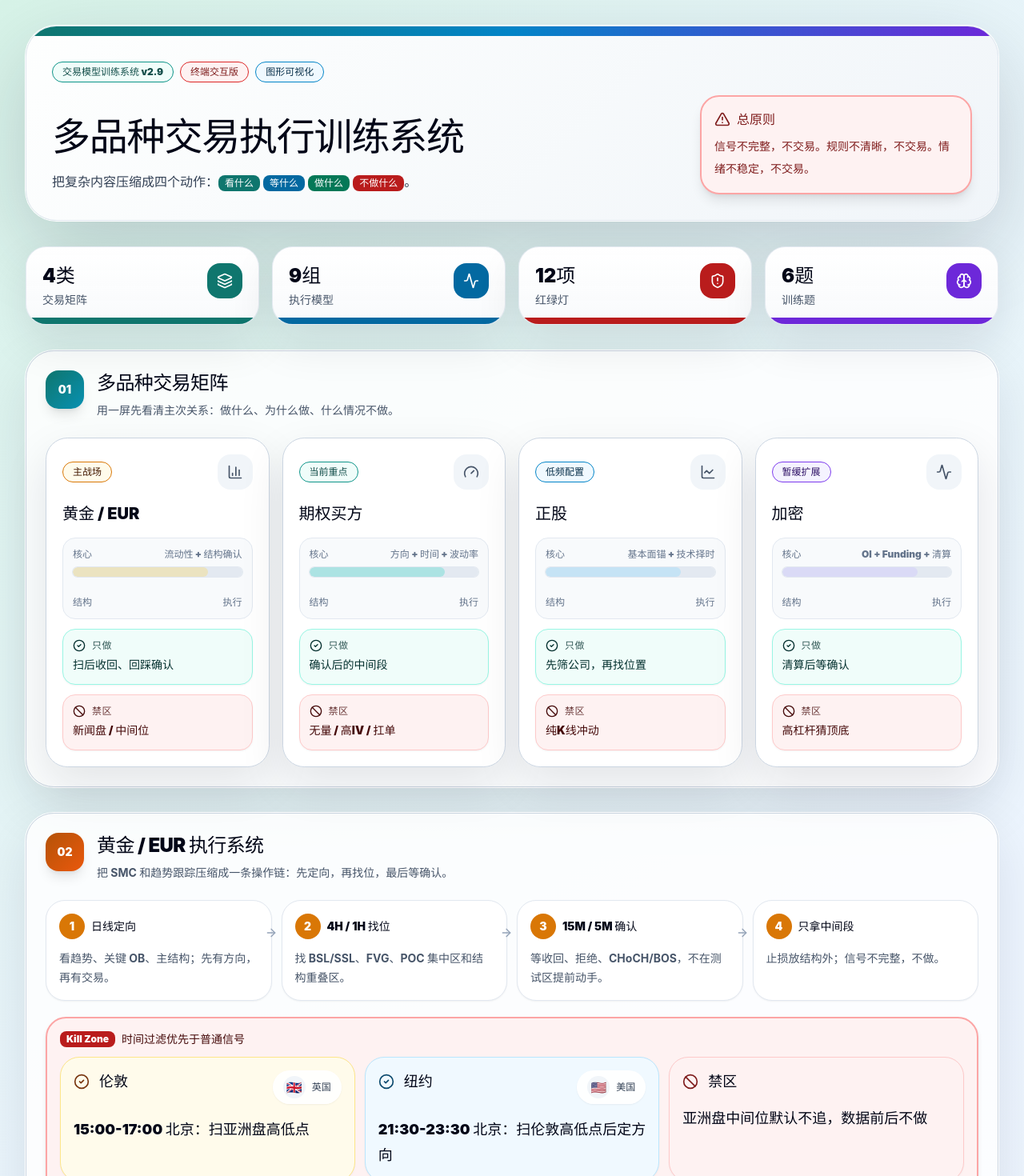
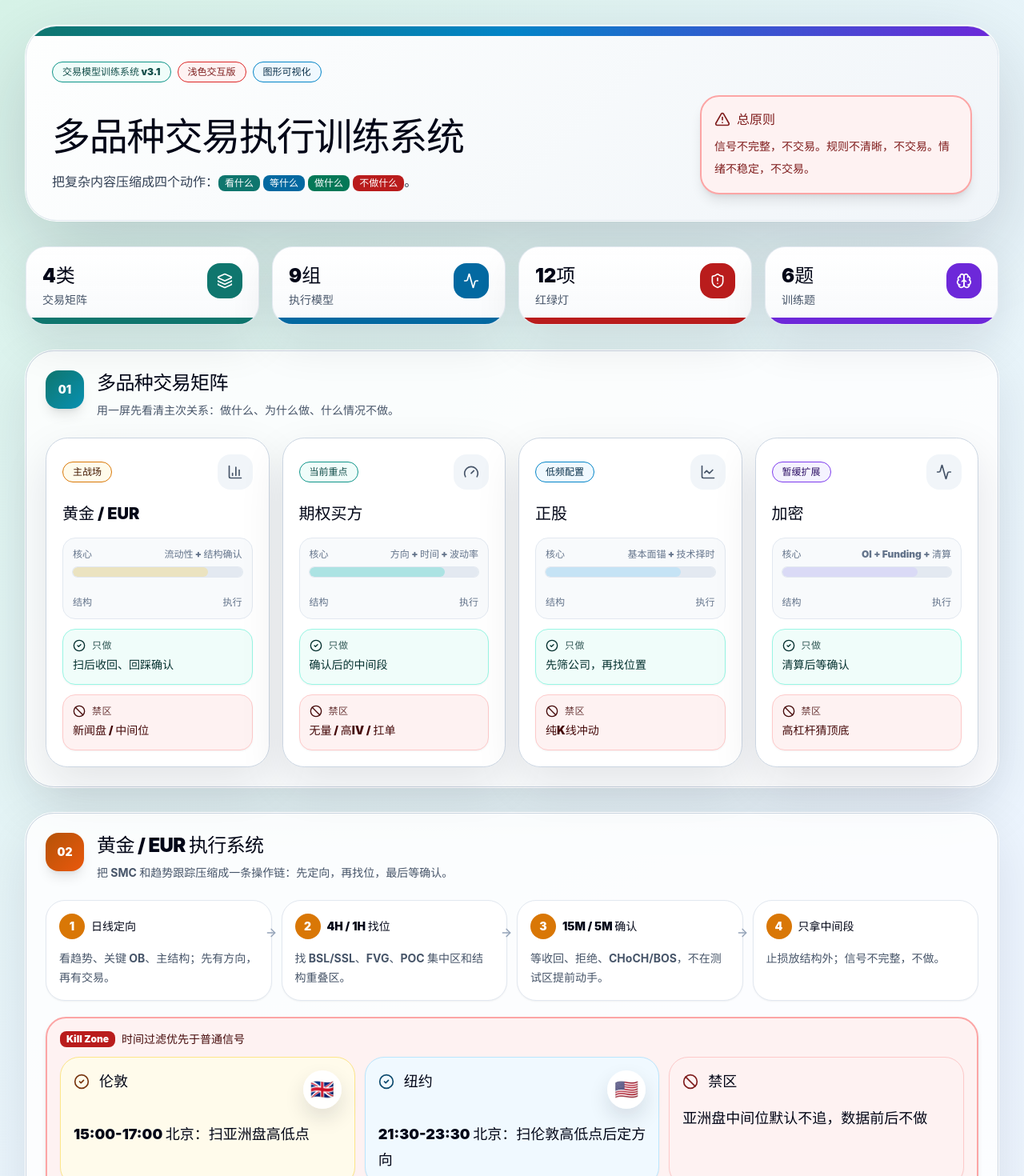
Before and after one commit to TPCapital/ModelTrade-, a React (Vite) app: page / in a window 1280 px wide. Shown: the top 1470 px of the page at 80% size. Built offline with nearby package versions, Linux system fonts and the light colour scheme.

Commit message:
Add files via upload

```diff
--- a/src/App.jsx
+++ b/src/App.jsx
@@ -389,42 +389,46 @@ function DecisionSignalBoard({ title, items, tone = "teal" }) {
   );
 }
 
-function FlagBubble({ emoji, label }) {
+function FlagBubble({ emoji }) {
   return (
-    <div className="inline-flex items-center gap-2 rounded-full border border-white/80 bg-white/90 px-3 py-1.5 shadow-sm">
-      <span className="flex h-7 w-7 items-center justify-center rounded-full bg-slate-100 text-base">{emoji}</span>
-      <span className="text-xs font-black text-slate-700">{label}</span>
-    </div>
+    <motion.div
+      whileHover={{ scale: 1.08, rotate: -4 }}
+      className="inline-flex h-12 w-12 items-center justify-center rounded-full border border-white/90 bg-white/95 text-2xl shadow-[0_12px_26px_rgba(15,23,42,0.12)]"
+      aria-label="flag"
+    >
+      <span>{emoji}</span>
+    </motion.div>
   );
 }
 
-function TrafficLightIcon({ active = "green" }) {
+function SignalLamp({ active = "green", size = "lg" }) {
   const [hovered, setHovered] = useState(false);
-  const on = hovered ? active : null;
-  const lampClass = (color) => {
-    const isOn = on === color;
+  const sizeMap = {
+    sm: { wrap: "h-14 w-14", bulb: "h-7 w-7" },
+    lg: { wrap: "h-20 w-20", bulb: "h-10 w-10" },
+  };
+  const chosen = sizeMap[size] || sizeMap.lg;
+  const lampClass = () => {
+    const isOn = hovered;
     const map = {
-      red: isOn ? "bg-red-500 shadow-[0_0_18px_rgba(239,68,68,0.75)]" : "bg-red-200",
-      yellow: isOn ? "bg-amber-400 shadow-[0_0_18px_rgba(245,158,11,0.75)]" : "bg-amber-200",
-      green: isOn ? "bg-emerald-500 shadow-[0_0_18px_rgba(16,185,129,0.75)]" : "bg-emerald-200",
+      red: isOn ? "bg-red-500 shadow-[0_0_26px_rgba(239,68,68,0.9)]" : "bg-red-200/90",
+      yellow: isOn ? "bg-amber-400 shadow-[0_0_26px_rgba(245,158,11,0.88)]" : "bg-amber-200/90",
+      green: isOn ? "bg-emerald-500 shadow-[0_0_26px_rgba(16,185,129,0.9)]" : "bg-emerald-200/90",
     };
-    return map[color];
+    return map[active];
   };
   return (
     <motion.div
-      whileHover={{ scale: 1.04 }}
+      whileHover={{ scale: 1.06 }}
       onMouseEnter={() => setHovered(true)}
       onMouseLeave={() => setHovered(false)}
-      className="flex w-14 flex-col items-center gap-2 rounded-[1.2rem] border border-slate-300 bg-slate-950 px-3 py-3 shadow-[0_16px_30px_rgba(15,23,42,0.22)]"
+      className={cn("flex items-center justify-center rounded-full border border-slate-200 bg-slate-950 shadow-[0_18px_42px_rgba(15,23,42,0.18)]", chosen.wrap)}
     >
-      {['red', 'yellow', 'green'].map((color) => (
-        <motion.div
-          key={color}
-          className={cn('h-7 w-7 rounded-full border border-white/20 transition-all duration-300', lampClass(color))}
-          animate={{ scale: hovered && active === color ? [1, 1.08, 1] : 1 }}
-          transition={{ duration: 0.55 }}
-        />
-      ))}
+      <motion.div
+        className={cn("rounded-full border border-white/30 transition-all duration-300", chosen.bulb, lampClass())}
+        animate={{ scale: hovered ? [1, 1.12, 1] : 1 }}
+        transition={{ duration: 0.55 }}
+      />
     </motion.div>
   );
 }
@@ -467,13 +471,13 @@ function OptionSignalLightBoard() {
       </div>
       <div className="grid gap-3 md:grid-cols-3">
         {items.map((item) => (
-          <motion.div key={item.label} whileHover={{ y: -3 }} className={cn('rounded-[1.5rem] border p-4 shadow-sm transition', item.card)}>
+          <motion.div key={item.label} whileHover={{ y: -5, scale: 1.012 }} className={cn('group rounded-[1.5rem] border p-4 shadow-sm transition-all duration-300 hover:shadow-[0_24px_60px_rgba(15,23,42,0.13)]', item.card)}>
             <div className="flex items-start justify-between gap-3">
               <div>
                 <div className={cn('inline-flex rounded-full border px-2.5 py-1 text-[11px] font-black', item.chip)}>{item.label}</div>
                 <div className="mt-4 text-sm font-black text-slate-950">{item.title}</div>
               </div>
-              <TrafficLightIcon active={item.active} />
+              <SignalLamp active={item.active} />
             </div>
             <div className="mt-4 text-sm font-bold leading-6 text-slate-600">{item.text}</div>
           </motion.div>
@@ -518,13 +522,13 @@ function KillZoneBoard() {
         {items.map((item) => {
           const Icon = item.icon;
           return (
-            <motion.div key={item.title} whileHover={{ y: -3 }} className={cn('rounded-[1.5rem] border p-4 shadow-sm', item.cls)}>
+            <motion.div key={item.title} whileHover={{ y: -5, scale: 1.01 }} className={cn('group rounded-[1.5rem] border p-4 shadow-sm transition-all duration-300 hover:shadow-[0_24px_60px_rgba(15,23,42,0.12)]', item.cls)}>
               <div className="flex items-start justify-between gap-3">
                 <div className="flex items-center gap-3">
                   <Icon className={cn('h-5 w-5 shrink-0', item.iconCls)} />
                   <div className="text-lg font-black text-slate-950">{item.title}</div>
                 </div>
-                {item.emoji ? <FlagBubble emoji={item.emoji} label={item.flag} /> : null}
+                {item.emoji ? <FlagBubble emoji={item.emoji} /> : null}
               </div>
               <div className="mt-4 text-lg font-black leading-8 text-slate-950">{item.text}</div>
             </motion.div>
@@ -967,11 +971,26 @@ function OptionSystem() {
             <h3 className="text-xl font-black text-red-950">期权买方四大杀手</h3>
             <AlertTriangle className="h-5 w-5 text-red-700" />
           </div>
-          <div className="mt-4 grid flex-1 gap-3 sm:grid-cols-2">
-            <motion.div whileHover={{ y: -2 }} className="rounded-[1.4rem] border border-red-200 bg-white p-4"><div className="mb-2 flex items-center gap-2 text-red-800"><AlertTriangle className="h-5 w-5" /><span className="text-sm font-black uppercase tracking-wider">Theta</span></div><div className="text-lg font-black leading-8 text-red-950">入场太早，被时间磨死</div></motion.div>
-            <motion.div whileHover={{ y: -2 }} className="rounded-[1.4rem] border border-red-200 bg-white p-4"><div className="mb-2 flex items-center gap-2 text-red-800"><AlertTriangle className="h-5 w-5" /><span className="text-sm font-black uppercase tracking-wider">IV</span></div><div className="text-lg font-black leading-8 text-red-950">IV过高，方向对也不赚钱</div></motion.div>
-            <motion.div whileHover={{ y: -2 }} className="rounded-[1.4rem] border border-red-200 bg-white p-4"><div className="mb-2 flex items-center gap-2 text-red-800"><AlertTriangle className="h-5 w-5" /><span className="text-sm font-black uppercase tracking-wider">VWAP</span></div><div className="text-lg font-black leading-8 text-red-950">把观察区误当开仓点</div></motion.div>
-            <motion.div whileHover={{ y: -2 }} className="rounded-[1.4rem] border border-red-200 bg-white p-4"><div className="mb-2 flex items-center gap-2 text-red-800"><AlertTriangle className="h-5 w-5" /><span className="text-sm font-black uppercase tracking-wider">止损</span></div><div className="text-lg font-black leading-8 text-red-950">小亏不走，变成大亏</div></motion.div>
+          <div className="mt-4 grid flex-1 gap-4 sm:grid-cols-2">
+            {[
+              ["Theta", "入场太早", "被时间磨死"],
+              ["IV", "IV过高", "方向对也不赚钱"],
+              ["VWAP", "误把观察区", "当成开仓点"],
+              ["止损", "小亏不走", "最后变成大亏"],
+            ].map(([tag, a, b]) => (
+              <motion.div
+                key={tag}
+                whileHover={{ y: -6, scale: 1.015 }}
+                className="group rounded-[1.5rem] border border-red-200 bg-white p-5 transition-all duration-300 hover:border-red-300 hover:shadow-[0_24px_60px_rgba(127,29,29,0.18)]"
+              >
+                <div className="mb-3 flex items-center justify-between gap-3 text-red-800">
+                  <div className="flex items-center gap-2"><AlertTriangle className="h-5 w-5 transition-transform duration-300 group-hover:scale-110" /><span className="text-sm font-black uppercase tracking-[0.16em]">{tag}</span></div>
+                  <div className="h-2 w-14 rounded-full bg-red-100"><div className="h-2 w-8 rounded-full bg-red-700 transition-all duration-300 group-hover:w-14" /></div>
+                </div>
+                <div className="text-2xl font-black leading-10 text-red-950">{a}</div>
+                <div className="mt-1 text-lg font-black leading-8 text-red-800/90">{b}</div>
+              </motion.div>
+            ))}
           </div>
         </Card>
         <OptionPriceCalculator />
@@ -1125,7 +1144,7 @@ export default function TradingModelTrainingSystem() {
         <motion.header initial={{ opacity: 0, y: 18 }} animate={{ opacity: 1, y: 0 }} className="mb-8 overflow-hidden rounded-[2.4rem] border border-slate-200 bg-[linear-gradient(135deg,rgba(255,255,255,0.97),rgba(241,245,249,0.94))] shadow-[0_35px_100px_rgba(15,23,42,0.18)] ring-1 ring-white">
           <div className="h-3 bg-gradient-to-r from-teal-700 via-sky-600 to-violet-700" />
           <div className="p-6 md:p-8">
-            <div className="mb-4 flex flex-wrap gap-2"><Badge tone="teal">交易模型训练系统 v2.9</Badge><Badge tone="red">终端交互版</Badge><Badge tone="blue">图形可视化</Badge></div>
+            <div className="mb-4 flex flex-wrap gap-2"><Badge tone="teal">交易模型训练系统 v3.1</Badge><Badge tone="red">浅色交互版</Badge><Badge tone="blue">图形可视化</Badge></div>
             <div className="grid gap-6 lg:grid-cols-[1fr_340px] lg:items-end">
               <div>
                 <h1 className="text-3xl font-black tracking-tight text-slate-950 md:text-5xl">多品种交易执行训练系统</h1>
```
Also changed, not shown: 3 other files (tests, documents, lock files or other folders).
